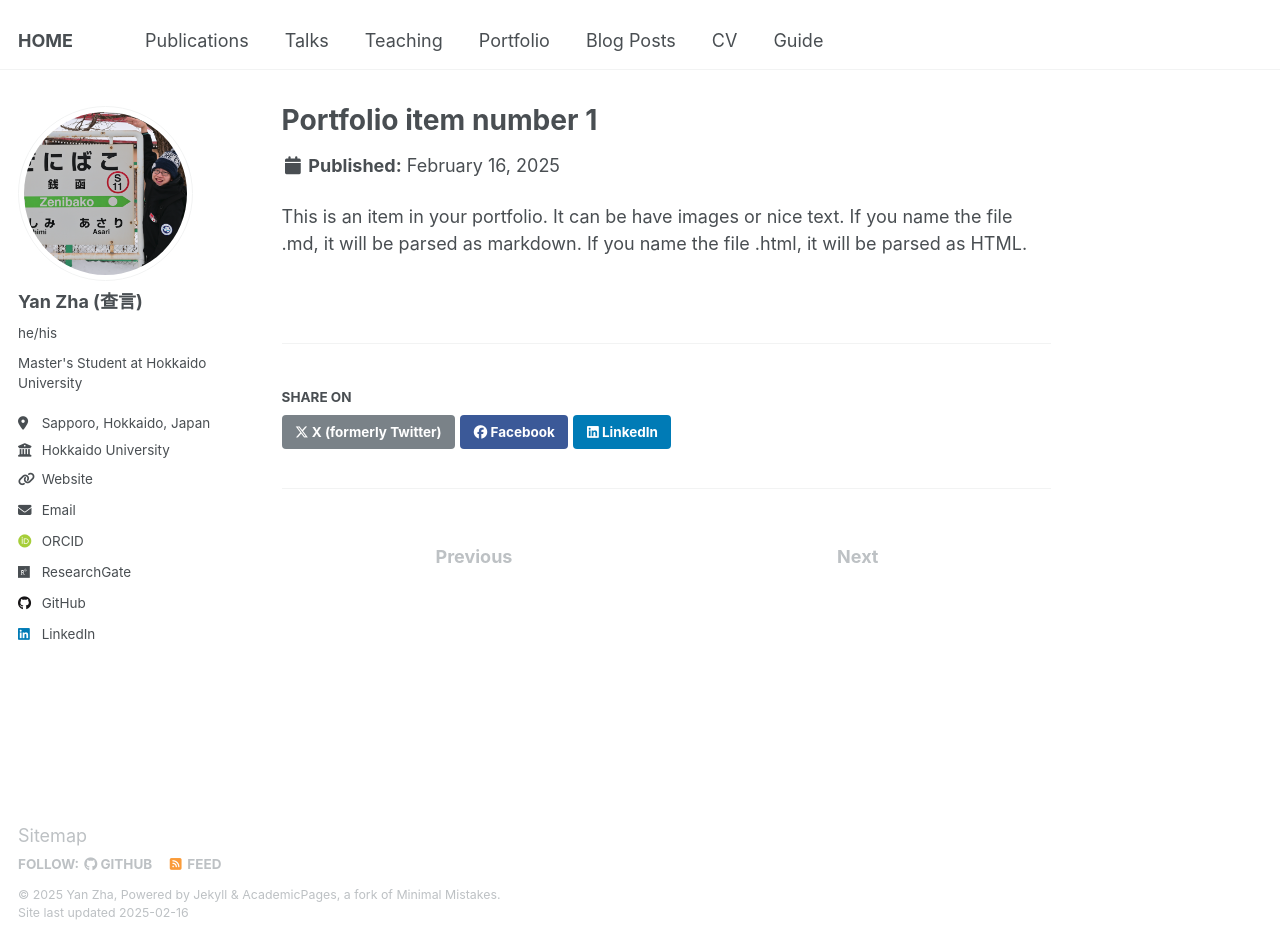
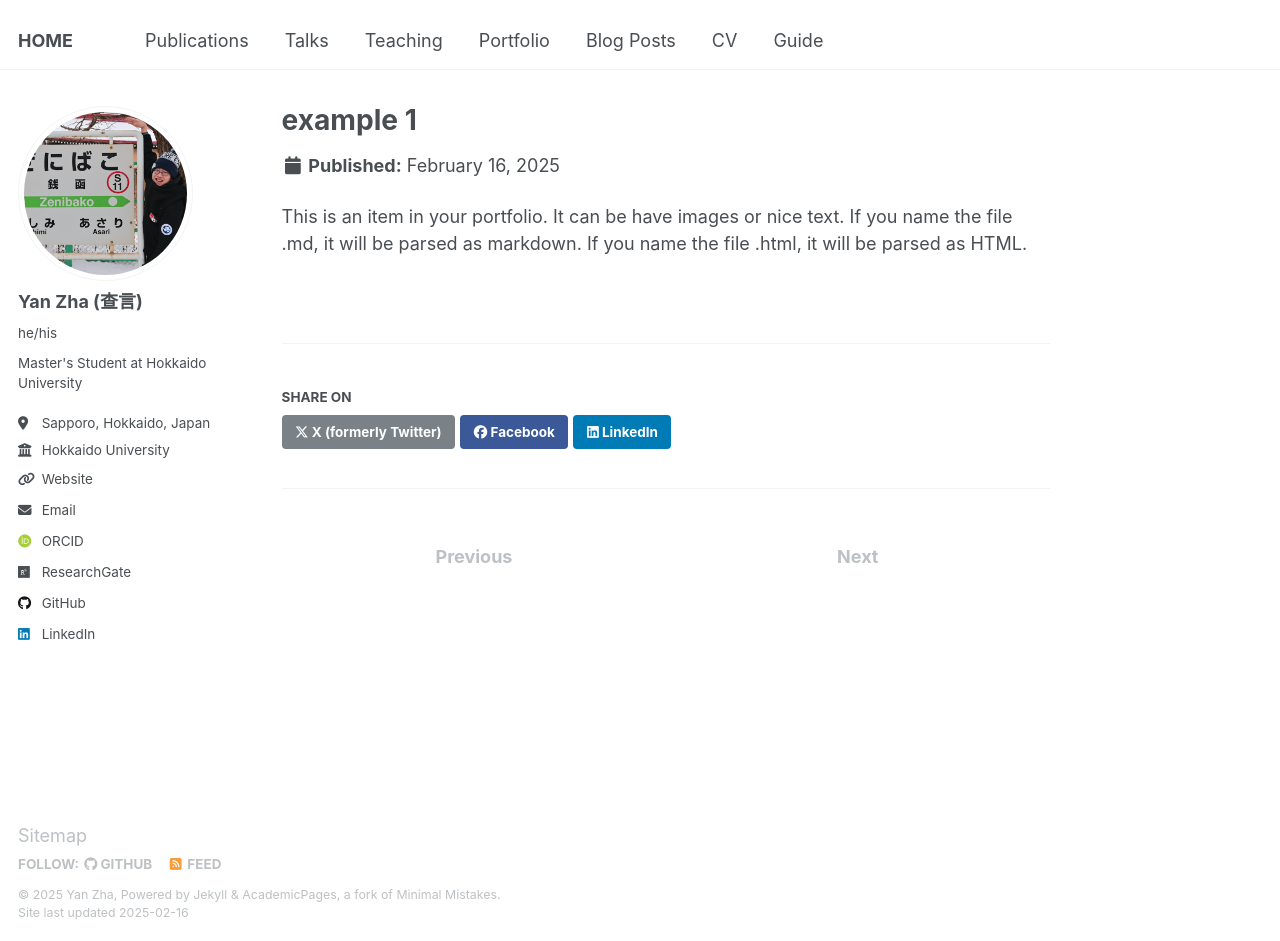
Before and after one commit to yzhacn/yzhacn.github.io, a Jekyll site: the page built from _portfolio/portfolio-1.md, in a window 1280 px wide and 941 px high. Built offline with Jekyll 4.4.1, drawn with Linux system fonts in a browser that asks for light colours; some web fonts are replaced.

Commit message:
Update portfolio-1.md

```diff
--- a/_portfolio/portfolio-1.md
+++ b/_portfolio/portfolio-1.md
@@ -1,5 +1,5 @@
 ---
-title: "Portfolio item number 1"
+title: "example 1"
 excerpt: "Short description of portfolio item number 1<br/><img src='/images/500x300.png'>"
 collection: portfolio
 ---
```
